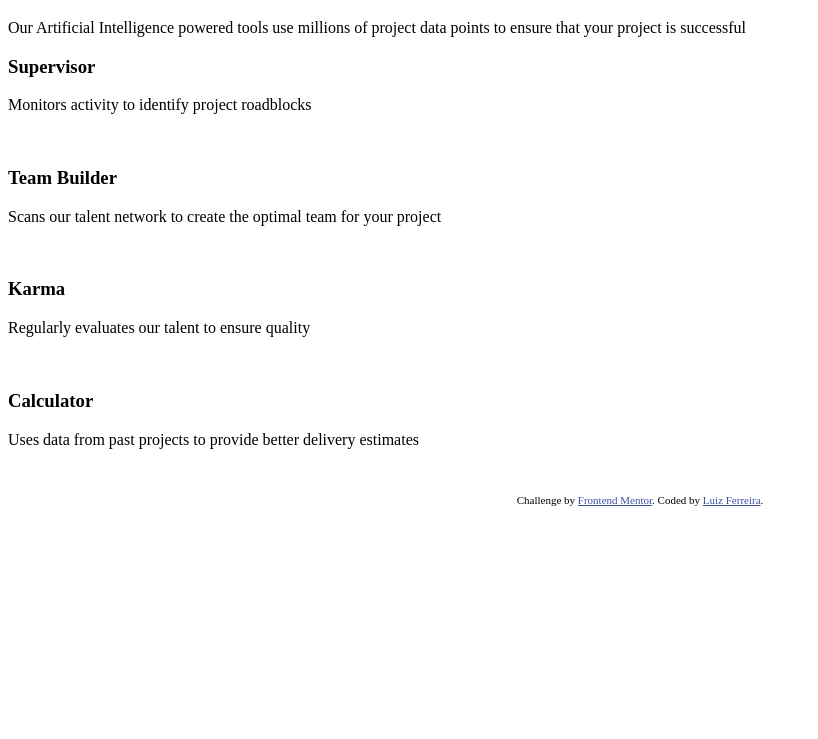
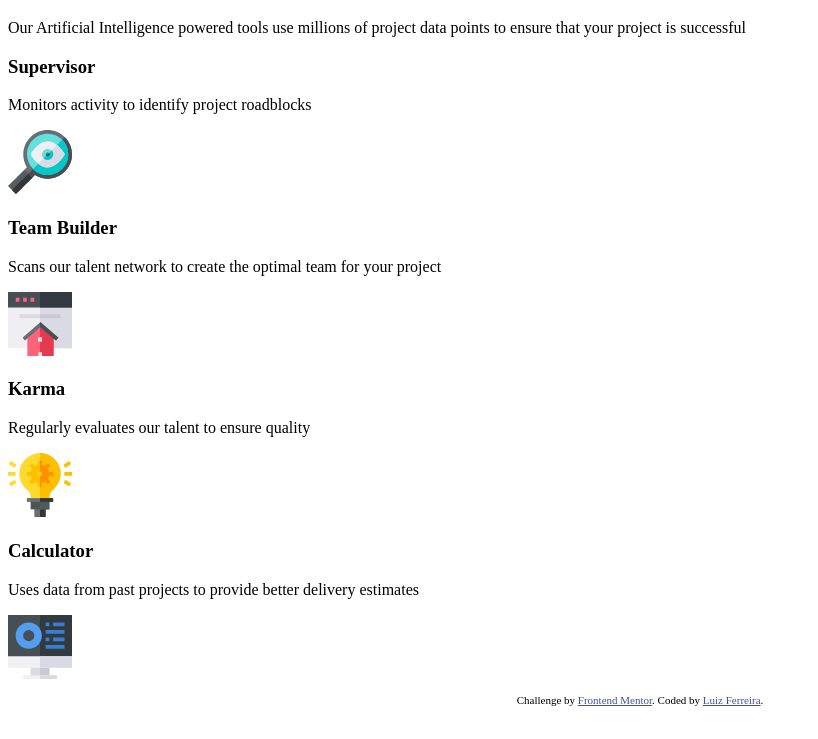
Before and after one commit to luizsfer/four-card-feature-section-master, a plain HTML site: page index.html in a window 1280 px wide. Shown: the part 61-800 px from the top of the page, without its empty margins (0-818 px from the left). Drawn offline with Linux system fonts and the light colour scheme.

Commit message:
img source adjustment

```diff
--- a/index.html
+++ b/index.html
@@ -32,25 +32,25 @@
       <div class="box-card">
         <h3>Supervisor</h3>
         <p>Monitors activity to identify project roadblocks</p>
-        <img href="./images/icon-supervisor.svg">
+        <img src="./images/icon-supervisor.svg" alt="Icon surpervisor">
       </div>
     </div>
     <div class="col">
       <div class="box-card">
         <h3>Team Builder</h3>
         <p>Scans our talent network to create the optimal team for your project</p>
-        <img href="./images/icon-team-builder.svg">
+        <img src="./images/icon-team-builder.svg" alt="Icon of Team Builder">
       </div>
       <div class="box-card">
         <h3>Karma</h3>
         <p>Regularly evaluates our talent to ensure quality</p>
-        <img href="./images/icon-karma.svg">
+        <img src="./images/icon-karma.svg" alt="Icon of Karma">
       </div>
     </div>
     <div class="col">
       <h3>Calculator</h3>
       <p>Uses data from past projects to provide better delivery estimates</p>
-      <img href="./images/icon-calculator.svg">
+      <img src="./images/icon-calculator.svg" alt="Icon of Calculator">
     </div>
   </main>
 
```
